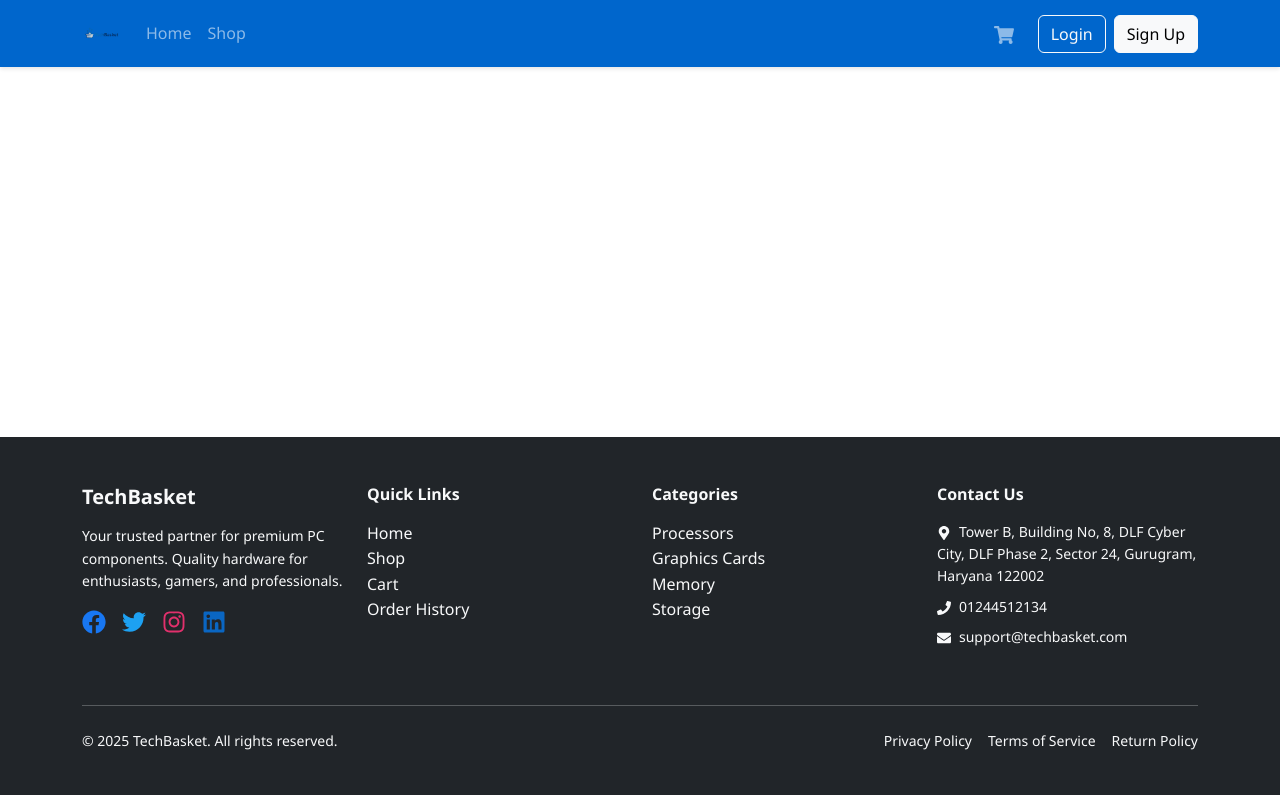
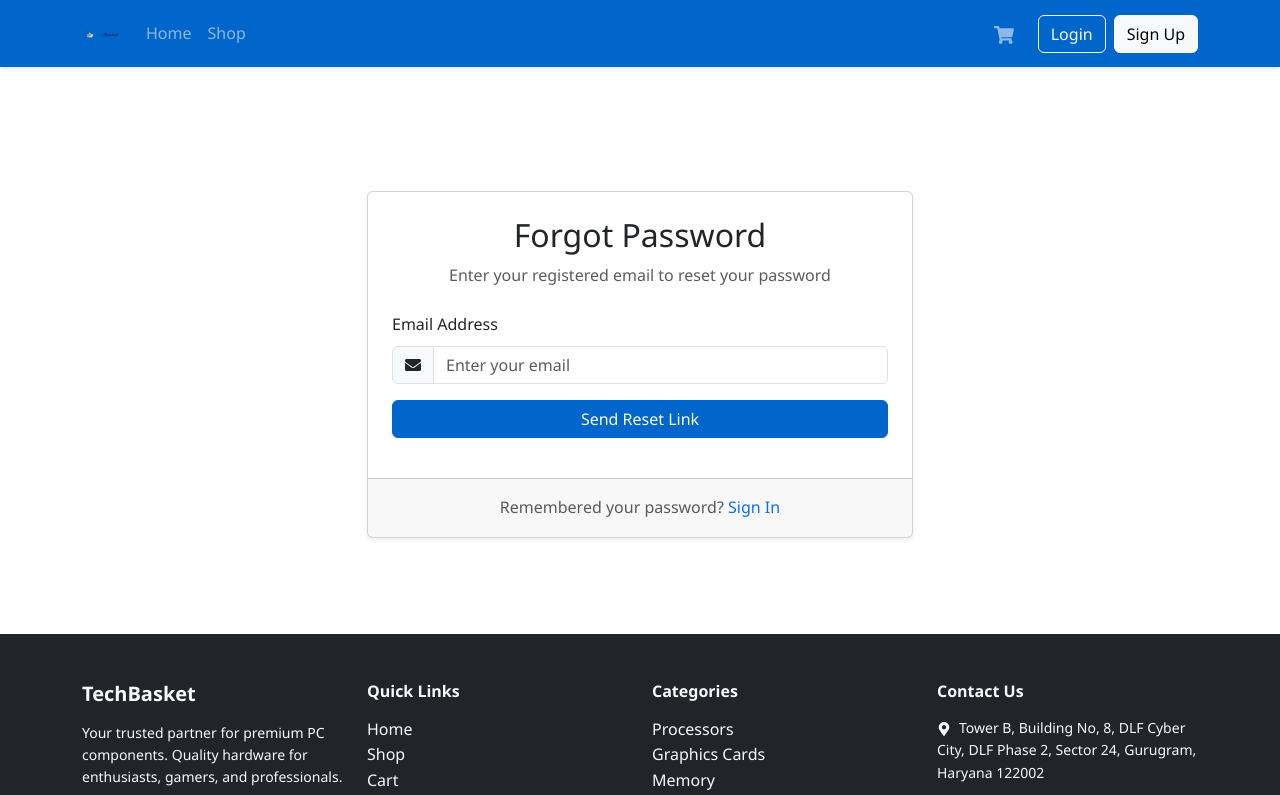
Before and after one commit to Dev-Anmolbyte/TechBasket, a React (Vite) app in the folder Frontend/: page /forgot-password in a window 1280 px wide. Shown: the top 795 px of the page. Built offline with nearby package versions, Linux system fonts and the light colour scheme.

Commit message:
Forgot password added

```diff
--- a/Frontend/src/App.jsx
+++ b/Frontend/src/App.jsx
@@ -17,6 +17,7 @@ import Cart from "./pages/Cart.jsx";
 import Checkout from "./pages/Checkout.jsx";
 import OrderHistory from "./pages/OrderHistory.jsx";
 import AdminDashboard from "./pages/AdminDashboard.jsx";
+import Forgotpassword from "./pages/Forgotpassword.jsx";
 
 //TermsAndConditions
 import TermsAndConditions from "./components/TermsAndConditions";
@@ -201,6 +202,8 @@ function App() {
             <Route path="/terms" element={<TermsAndConditions />} />
             <Route path="/privacy" element={<Privacypolicy />} />
             <Route path="/return" element={<Returnpolicy />} />
+            <Route path="/forgot-password" element={<Forgotpassword />} />
+
           </Routes>
         </main>
 
--- /dev/null
+++ b/Frontend/src/pages/Forgotpassword.jsx
@@ -0,0 +1,106 @@
+import React, { useState } from "react";
+import {
+  Container,
+  Row,
+  Col,
+  Card,
+  Form,
+  Button,
+  Alert,
+} from "react-bootstrap";
+import { Link } from "react-router-dom";
+import { FaEnvelope } from "react-icons/fa";
+
+const ForgotPassword = () => {
+  const [email, setEmail] = useState("");
+  const [error, setError] = useState("");
+  const [message, setMessage] = useState("");
+  const [loading, setLoading] = useState(false);
+
+  const handleSubmit = (e) => {
+    e.preventDefault();
+    setError("");
+    setMessage("");
+    setLoading(true);
+
+    setTimeout(() => {
+      if (!email) {
+        setError("Please enter your email address.");
+      } else if (!/\S+@\S+\.\S+/.test(email)) {
+        setError("Please enter a valid email address.");
+      } else {
+        setMessage(
+          "A password reset link has been sent to your email address."
+        );
+      }
+      setLoading(false);
+    }, 1500);
+  };
+
+  return (
+    <Container className="py-5">
+      <Row className="justify-content-center">
+        <Col md={8} lg={6}>
+          <Card className="shadow-sm">
+            <Card.Body className="p-4">
+              <div className="text-center mb-4">
+                <h2>Forgot Password</h2>
+                <p className="text-muted">
+                  Enter your registered email to reset your password
+                </p>
+              </div>
+
+              {error && (
+                <Alert variant="danger" className="mb-3">
+                  {error}
+                </Alert>
+              )}
+
+              {message && (
+                <Alert variant="success" className="mb-3">
+                  {message}
+                </Alert>
+              )}
+
+              <Form onSubmit={handleSubmit}>
+                <Form.Group className="mb-3">
+                  <Form.Label>Email Address</Form.Label>
+                  <div className="input-group">
+                    <span className="input-group-text">
+                      <FaEnvelope />
+                    </span>
+                    <Form.Control
+                      type="email"
+                      name="email"
+                      value={email}
+                      onChange={(e) => setEmail(e.target.value)}
+                      placeholder="Enter your email"
+                      required
+                    />
+                  </div>
+                </Form.Group>
+
+                <Button
+                  variant="primary"
+                  type="submit"
+                  className="w-100 mb-3"
+                  disabled={loading}
+                >
+                  {loading ? "Sending Link..." : "Send Reset Link"}
+                </Button>
+              </Form>
+            </Card.Body>
+            <Card.Footer className="text-center py-3">
+              <span className="text-muted">Remembered your password? </span>
+              <Link to="/login" className="text-decoration-none">
+                Sign In
+              </Link>
+            </Card.Footer>
+          </Card>
+        </Col>
+      </Row>
+    </Container>
+  );
+};
+
+export default ForgotPassword;
--- a/Frontend/src/pages/Login.jsx
+++ b/Frontend/src/pages/Login.jsx
@@ -132,7 +132,7 @@ const Login = () => {
                 </Button>
 
                 <div className="text-center">
-                  <Link to="#" className="text-decoration-none">
+                  <Link to="/forgot-password" className="text-decoration-none">
                     Forgot Password?
                   </Link>
                 </div>
```
